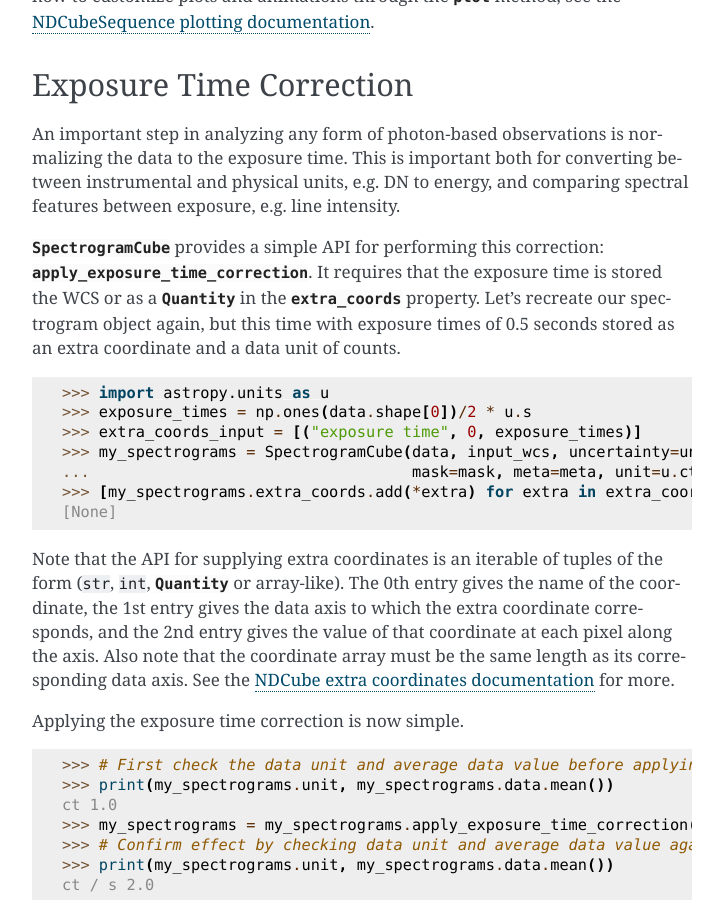
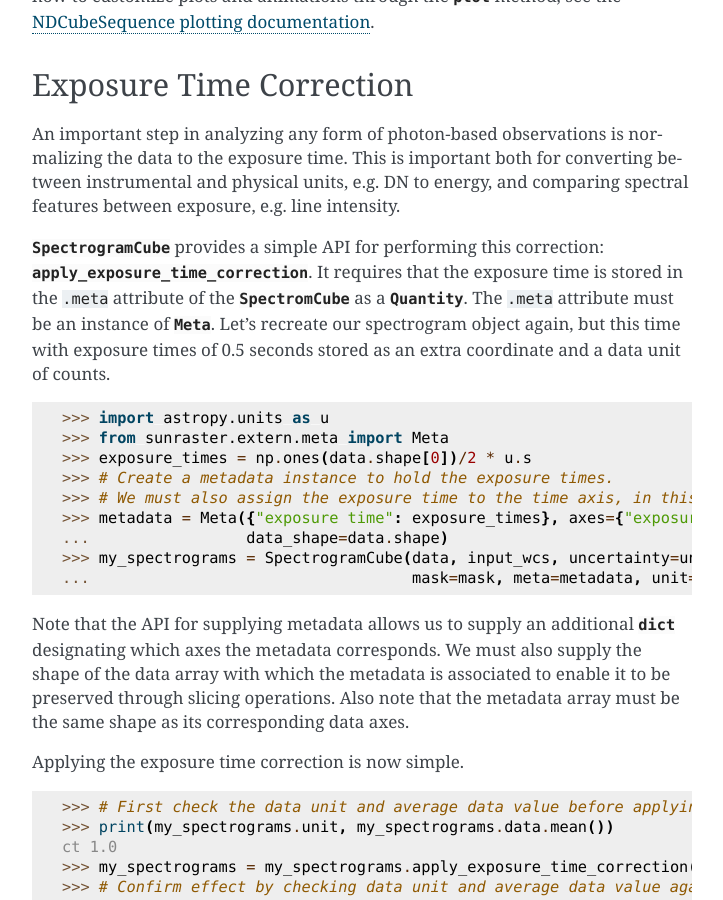
Before and after one commit to sunpy/sunraster, a Sphinx documentation site: the page built from docs/data_types/spectrogram.rst, in a window 1280 px wide and 900 px high, scrolled down 4337 px. Shown: the whole window, without its empty margins (388-1111 px from the left). Built offline with Sphinx 7.4.7, drawn with Linux system fonts in a browser that asks for light colours; the version number could not be read and is left out.

Commit message:
Update exposure_time properties to use exposure time from Meta object.

```diff
--- a/docs/data_types/spectrogram.rst
+++ b/docs/data_types/spectrogram.rst
@@ -162,23 +162,25 @@ An important step in analyzing any form of photon-based observations is normaliz
 This is important both for converting between instrumental and physical units, e.g. DN to energy, and comparing spectral features between exposure, e.g. line intensity.
 
 `~sunraster.SpectrogramCube` provides a simple API for performing this correction: `~sunraster.SpectrogramCube.apply_exposure_time_correction`.
-It requires that the exposure time is stored the WCS or as a `~astropy.units.Quantity` in the `~sunraster.SpectrogramCube.extra_coords` property.
+It requires that the exposure time is stored in the ``.meta`` attribute of the `~sunraster.SpectromCube` as a `~astropy.units.Quantity`.
+The ``.meta`` attribute must be an instance of `~sunraster.extern.meta.Meta`.
 Let's recreate our spectrogram object again, but this time with exposure times of 0.5 seconds stored as an extra coordinate and a data unit of counts.
 
 .. code-block:: python
 
     >>> import astropy.units as u
+    >>> from sunraster.extern.meta import Meta
     >>> exposure_times = np.ones(data.shape[0])/2 * u.s
-    >>> extra_coords_input = [("exposure time", 0, exposure_times)]
+    >>> # Create a metadata instance to hold the exposure times.
+    >>> # We must also assign the exposure time to the time axis, in this case, the 0th array axis.
+    >>> metadata = Meta({"exposure time": exposure_times}, axes={"exposure time": 0},
+    ...                 data_shape=data.shape)
     >>> my_spectrograms = SpectrogramCube(data, input_wcs, uncertainty=uncertainties,
-    ...                                   mask=mask, meta=meta, unit=u.ct)
-    >>> [my_spectrograms.extra_coords.add(*extra) for extra in extra_coords_input]
-    [None]
+    ...                                   mask=mask, meta=metadata, unit=u.ct)
 
-Note that the API for supplying extra coordinates is an iterable of tuples of the form (``str``, ``int``, `~astropy.units.Quantity` or array-like).
-The 0th entry gives the name of the coordinate, the 1st entry gives the data axis to which the extra coordinate corresponds, and the 2nd entry gives the value of that coordinate at each pixel along the axis.
-Also note that the coordinate array must be the same length as its corresponding data axis.
-See the `NDCube extra coordinates documentation <https://docs.sunpy.org/projects/ndcube/en/stable/ndcube.html#extra-coordinates>`__ for more.
+Note that the API for supplying metadata allows us to supply an additional `dict` designating which axes the metadata corresponds.
+We must also supply the shape of the data array with which the metadata is associated to enable it to be preserved through slicing operations.
+Also note that the metadata array must be the same shape as its corresponding data axes.
 
 Applying the exposure time correction is now simple.
 
```
Also changed, not shown: 3 other files.
